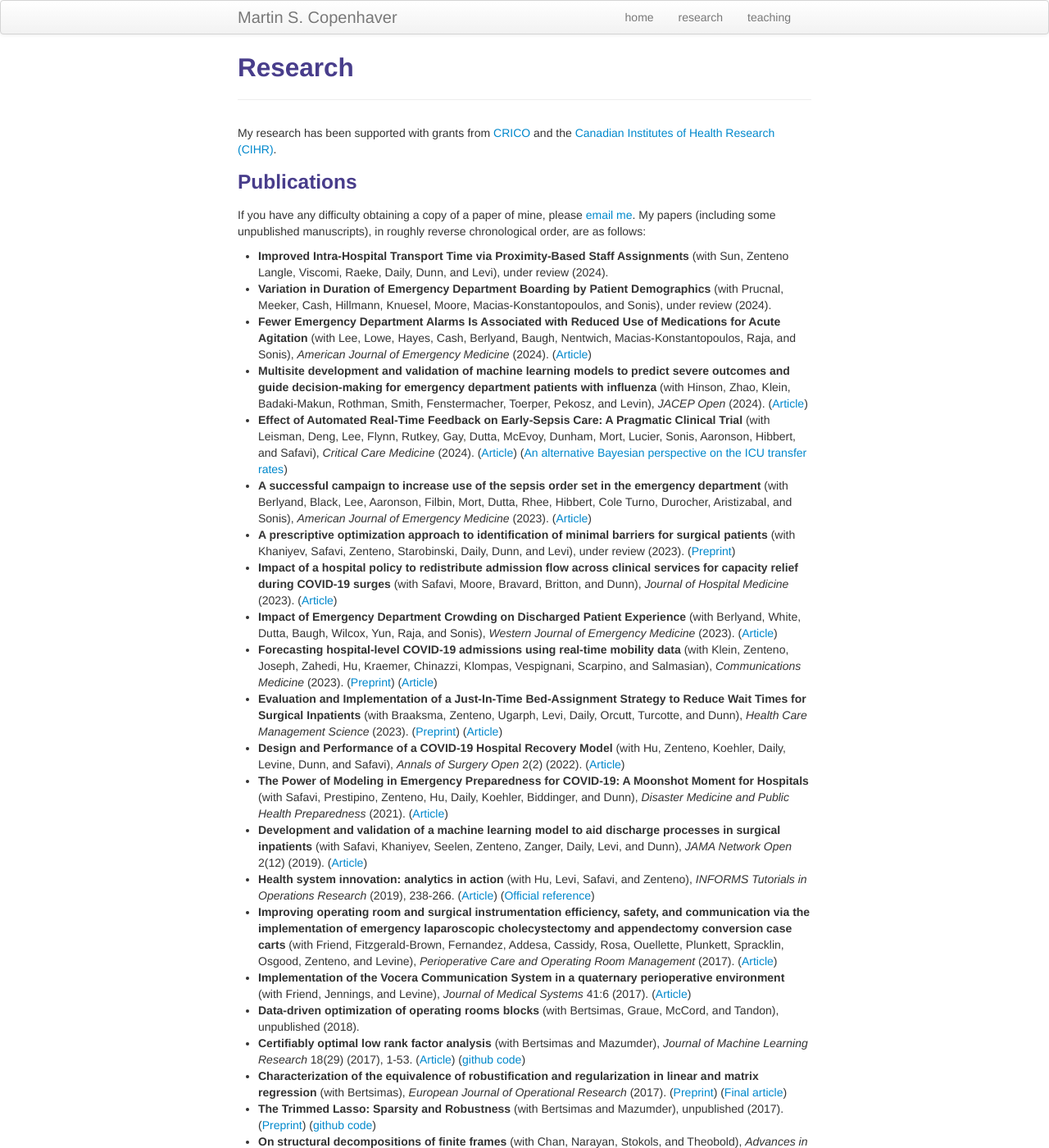
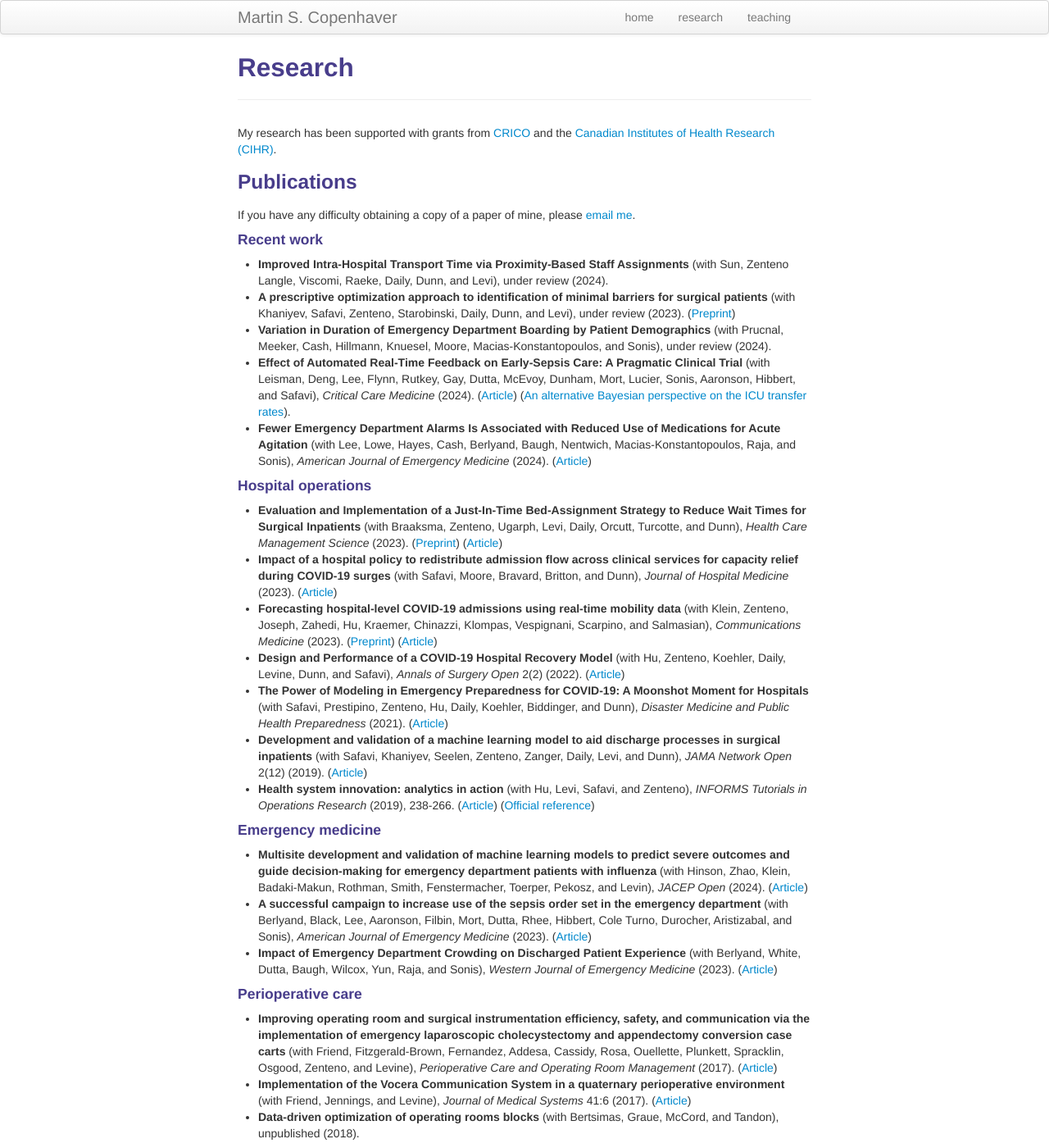
Before and after one commit to martincopenhaver/martincopenhaver.github.io, a Jekyll site: the page built from research.md, in a window 1280 px wide and 1400 px high. Shown: the whole window at 82% size. Built offline with Jekyll 4.4.1, drawn with Linux system fonts in a browser that asks for light colours.

Commit message:
Update research.md

```diff
--- a/research.md
+++ b/research.md
@@ -10,25 +10,35 @@ description: Martin S. Copenhaver's research
 
 My research has been supported with grants from [CRICO](https://www.rmf.harvard.edu/What-We-Offer/Overview) and the [Canadian Institutes of Health Research (CIHR)](https://cihr-irsc.gc.ca/e/193.html).
 ### Publications
-If you have any difficulty obtaining a copy of a paper of mine, please <a href="mailto:last name at jhmi.edu">email me</a>. My papers (including some unpublished manuscripts), in roughly reverse chronological order, are as follows:
+If you have any difficulty obtaining a copy of a paper of mine, please <a href="mailto:last name at jhmi.edu">email me</a>.
+
+#### Recent work
 * **Improved Intra-Hospital Transport Time via Proximity-Based Staff Assignments** (with Sun, Zenteno Langle, Viscomi, Raeke, Daily, Dunn, and Levi), under review (2024).
+* **A prescriptive optimization approach to identification of minimal barriers for surgical patients** (with Khaniyev, Safavi, Zenteno, Starobinski, Daily, Dunn, and Levi), under review (2023). ([Preprint](https://www.medrxiv.org/content/10.1101/2023.03.24.23287694v1.full.pdf))
 * **Variation in Duration of Emergency Department Boarding by Patient Demographics** (with Prucnal, Meeker, Cash, Hillmann, Knuesel, Moore, Macias-Konstantopoulos, and Sonis), under review (2024).
+* **Effect of Automated Real-Time Feedback on Early-Sepsis Care: A Pragmatic Clinical Trial** (with Leisman, Deng, Lee, Flynn, Rutkey, Gay, Dutta, McEvoy, Dunham, Mort, Lucier, Sonis, Aaronson, Hibbert, and Safavi), _Critical Care Medicine_ (2024). ([Article](https://journals.lww.com/ccmjournal/abstract/9900/effect_of_automated_real_time_feedback_on.247.aspx)) ([An alternative Bayesian perspective on the ICU transfer rates](/subpages/bayes-icu.md)).
 * **Fewer Emergency Department Alarms Is Associated with Reduced Use of Medications for Acute Agitation** (with Lee, Lowe, Hayes, Cash, Berlyand, Baugh, Nentwich, Macias-Konstantopoulos, Raja, and Sonis), _American Journal of Emergency Medicine_ (2024). ([Article](https://www.sciencedirect.com/science/article/abs/pii/S0735675724001773))
-* **Multisite development and validation of machine learning models to predict severe outcomes and guide decision-making for emergency department patients with influenza** (with Hinson, Zhao, Klein, Badaki-Makun, Rothman, Smith, Fenstermacher, Toerper, Pekosz, and Levin), _JACEP Open_ (2024). ([Article](https://onlinelibrary.wiley.com/doi/10.1002/emp2.13117))
-* **Effect of Automated Real-Time Feedback on Early-Sepsis Care: A Pragmatic Clinical Trial** (with Leisman, Deng, Lee, Flynn, Rutkey, Gay, Dutta, McEvoy, Dunham, Mort, Lucier, Sonis, Aaronson, Hibbert, and Safavi), _Critical Care Medicine_ (2024). ([Article](https://journals.lww.com/ccmjournal/abstract/9900/effect_of_automated_real_time_feedback_on.247.aspx)) ([An alternative Bayesian perspective on the ICU transfer rates](/subpages/bayes-icu.md))
-* **A successful campaign to increase use of the sepsis order set in the emergency department** (with Berlyand, Black, Lee, Aaronson, Filbin, Mort, Dutta, Rhee, Hibbert, Cole Turno, Durocher, Aristizabal, and Sonis), _American Journal of Emergency Medicine_ (2023). ([Article](https://www.sciencedirect.com/science/article/abs/pii/S0735675723004126))
-* **A prescriptive optimization approach to identification of minimal barriers for surgical patients** (with Khaniyev, Safavi, Zenteno, Starobinski, Daily, Dunn, and Levi), under review (2023). ([Preprint](https://www.medrxiv.org/content/10.1101/2023.03.24.23287694v1.full.pdf))
+
+#### Hospital operations
+* **Evaluation and Implementation of a Just-In-Time Bed-Assignment Strategy to Reduce Wait Times for Surgical Inpatients** (with Braaksma, Zenteno, Ugarph, Levi, Daily, Orcutt, Turcotte, and Dunn), _Health Care Management Science_  (2023). ([Preprint](https://martincopenhaver.github.io/files/JIT_preprint.pdf)) ([Article](https://link.springer.com/article/10.1007/s10729-023-09638-3))
 * **Impact of a hospital policy to redistribute admission flow across clinical services for capacity relief during COVID-19 surges** (with Safavi, Moore, Bravard, Britton, and Dunn), _Journal of Hospital Medicine_ (2023). ([Article](https://shmpublications.onlinelibrary.wiley.com/doi/10.1002/jhm.13058))
-* **Impact of Emergency Department Crowding on Discharged Patient Experience** (with Berlyand, White, Dutta, Baugh, Wilcox, Yun, Raja, and Sonis), _Western Journal of Emergency Medicine_ (2023). ([Article](https://escholarship.org/uc/item/5tw0n5sc))
 * **Forecasting hospital-level COVID-19 admissions using real-time mobility data** (with Klein, Zenteno, Joseph, Zahedi, Hu, Kraemer, Chinazzi, Klompas, Vespignani, Scarpino, and Salmasian), _Communications Medicine_ (2023). ([Preprint](https://www.medrxiv.org/content/10.1101/2022.06.06.22275840)) ([Article](https://www.nature.com/articles/s43856-023-00253-5))
-* **Evaluation and Implementation of a Just-In-Time Bed-Assignment Strategy to Reduce Wait Times for Surgical Inpatients** (with Braaksma, Zenteno, Ugarph, Levi, Daily, Orcutt, Turcotte, and Dunn), _Health Care Management Science_  (2023). ([Preprint](https://martincopenhaver.github.io/files/JIT_preprint.pdf)) ([Article](https://link.springer.com/article/10.1007/s10729-023-09638-3))
 * **Design and Performance of a COVID-19 Hospital Recovery Model** (with Hu, Zenteno, Koehler, Daily, Levine, Dunn, and Safavi), _Annals of Surgery Open_ 2(2) (2022). ([Article](https://journals.lww.com/aosopen/Fulltext/2021/06000/Design_and_Performance_of_a_COVID_19_Hospital.9.aspx))
 * **The Power of Modeling in Emergency Preparedness for COVID-19: A Moonshot Moment for Hospitals** (with Safavi, Prestipino, Zenteno, Hu, Daily, Koehler, Biddinger, and Dunn), _Disaster Medicine and Public Health Preparedness_ (2021). ([Article](https://doi.org/10.1017/dmp.2021.51))
 * **Development and validation of a machine learning model to aid discharge processes in surgical inpatients** (with Safavi, Khaniyev, Seelen, Zenteno, Zanger, Daily, Levi, and Dunn), _JAMA Network Open_ 2(12) (2019). ([Article](https://jamanetwork.com/journals/jamanetworkopen/fullarticle/2757372))
 * **Health system innovation: analytics in action** (with Hu, Levi, Safavi, and Zenteno), _INFORMS Tutorials in Operations Research_ (2019), 238-266. ([Article](https://martincopenhaver.github.io/files/AnalyticsInAction.pdf)) ([Official reference](https://pubsonline.informs.org/doi/10.1287/educ.2019.0202))
+
+#### Emergency medicine
+* **Multisite development and validation of machine learning models to predict severe outcomes and guide decision-making for emergency department patients with influenza** (with Hinson, Zhao, Klein, Badaki-Makun, Rothman, Smith, Fenstermacher, Toerper, Pekosz, and Levin), _JACEP Open_ (2024). ([Article](https://onlinelibrary.wiley.com/doi/10.1002/emp2.13117))
+* **A successful campaign to increase use of the sepsis order set in the emergency department** (with Berlyand, Black, Lee, Aaronson, Filbin, Mort, Dutta, Rhee, Hibbert, Cole Turno, Durocher, Aristizabal, and Sonis), _American Journal of Emergency Medicine_ (2023). ([Article](https://www.sciencedirect.com/science/article/abs/pii/S0735675723004126))
+* **Impact of Emergency Department Crowding on Discharged Patient Experience** (with Berlyand, White, Dutta, Baugh, Wilcox, Yun, Raja, and Sonis), _Western Journal of Emergency Medicine_ (2023). ([Article](https://escholarship.org/uc/item/5tw0n5sc))
+
+#### Perioperative care
 * **Improving operating room and surgical instrumentation efficiency, safety, and communication via the implementation of emergency laparoscopic cholecystectomy and appendectomy conversion case carts** (with Friend, Fitzgerald-Brown, Fernandez, Addesa, Cassidy, Rosa, Ouellette, Plunkett, Spracklin, Osgood, Zenteno, and Levine), _Perioperative Care and Operating Room Management_ (2017). ([Article](http://www.sciencedirect.com/science/article/pii/S2405603017300055))
 * **Implementation of the Vocera Communication System in a quaternary perioperative environment** (with Friend, Jennings, and Levine), _Journal of Medical Systems_ 41:6 (2017). ([Article](http://link.springer.com/article/10.1007/s10916-016-0652-9))
 * **Data-driven optimization of operating rooms blocks** (with Bertsimas, Graue, McCord, and Tandon), unpublished (2018).
+
+#### Methods/older
 * **Certifiably optimal low rank factor analysis** (with Bertsimas and Mazumder), _Journal of Machine Learning Research_ 18(29) (2017), 1-53. ([Article](http://jmlr.org/papers/v18/15-613.html)) ([github code](https://github.com/copenhaver/factoranalysis))
 * **Characterization of the equivalence of robustification and regularization in linear and matrix regression** (with Bertsimas), _European Journal of Operational Research_ (2017). ([Preprint](http://arxiv.org/abs/1411.6160)) ([Final article](http://www.sciencedirect.com/science/article/pii/S0377221717302734))
 * **The Trimmed Lasso: Sparsity and Robustness** (with Bertsimas and Mazumder), unpublished (2017). ([Preprint](http://www.optimization-online.org/DB_HTML/2017/08/6167.html)) ([github code](https://github.com/copenhaver/trimmedlasso))
```
